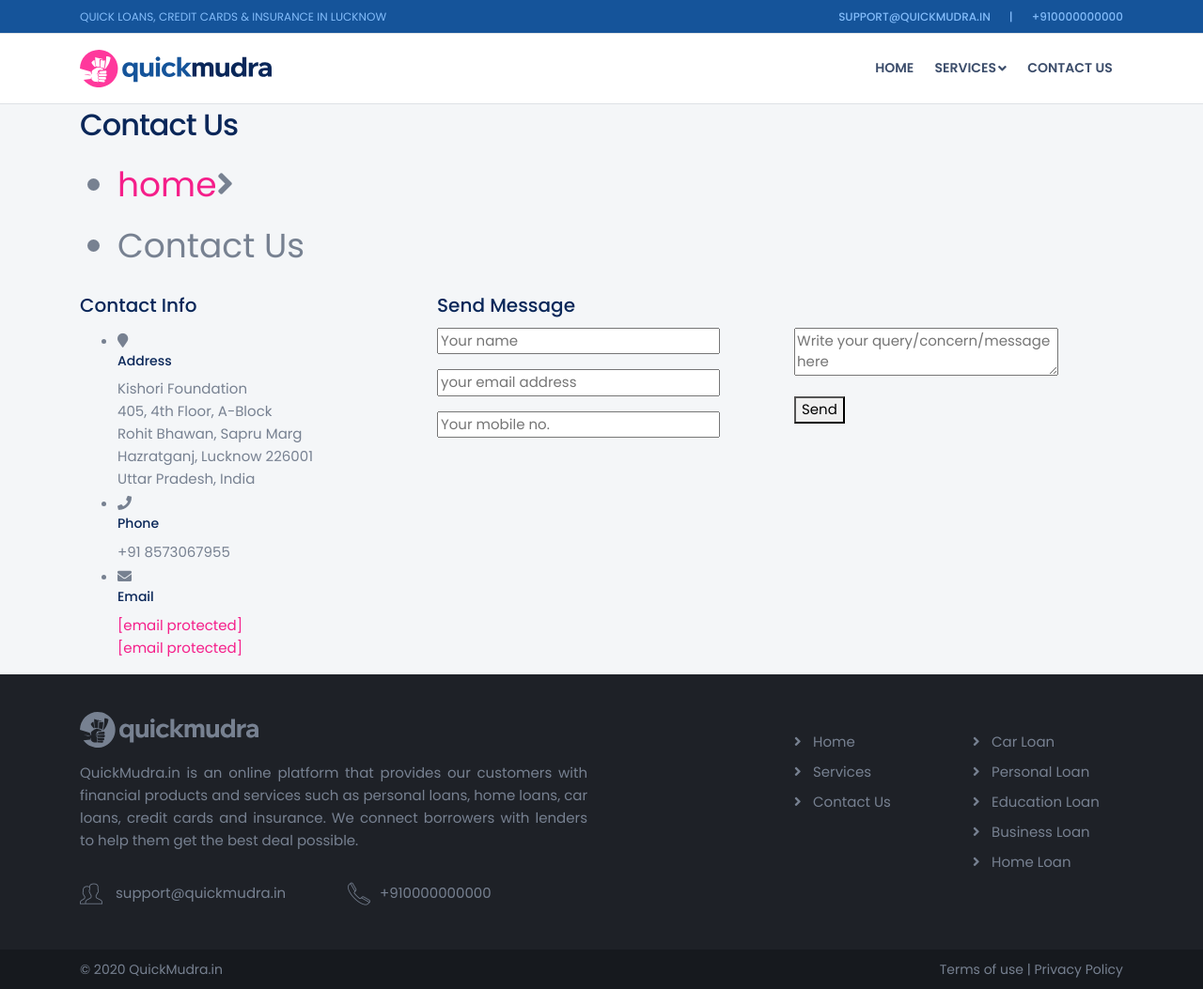
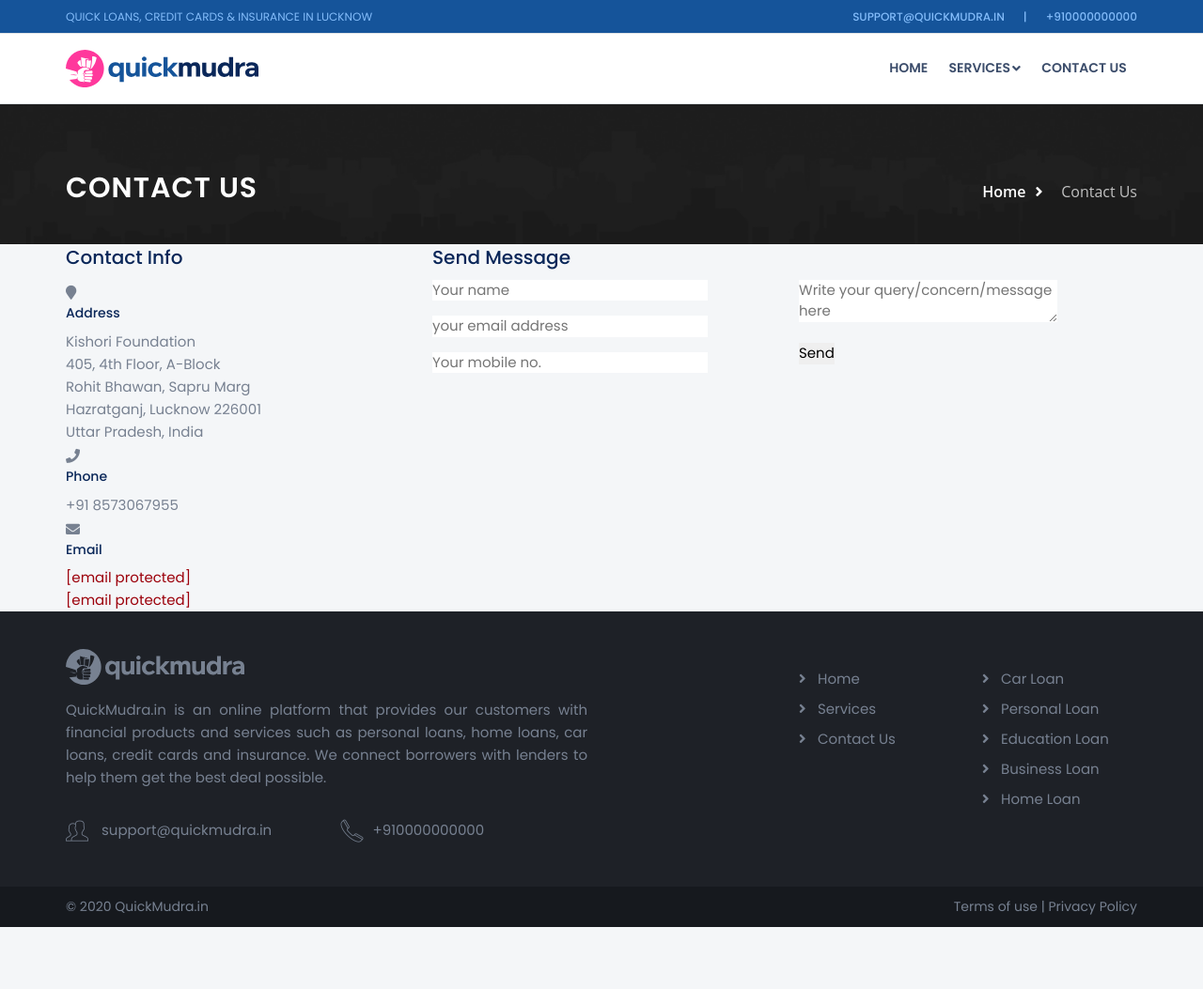
Before and after one commit to jaswinder-singh/creditme, a Jekyll site: the page built from pages/contact.html, in a window 1280 px wide and 1053 px high. Shown: the whole window at 94% size. Built offline with Jekyll 4.4.1, drawn with Linux system fonts in a browser that asks for light colours; nearby versions of some CDN libraries.

Commit message:
Update header.html

```diff
--- a/_includes/header.html
+++ b/_includes/header.html
@@ -16,6 +16,7 @@
     <link href="{{ site.url }}/assets/css/bootstrap.min.css" rel="stylesheet">
     <link href="{{ site.url }}/assets/css/style.css" rel="stylesheet">
     <link href="{{ site.url }}/assets/css/navbar.css" rel="stylesheet">
+    {% if page.url == '/contact-us'%}<link href="{{ site.url }}/assets/css/contact.css" rel="stylesheet">{% endif %}
     <link rel="stylesheet" href="https://cdnjs.cloudflare.com/ajax/libs/font-awesome/5.11.2/css/all.css">
     <link href="{{ site.url }}/assets/css/fontello.css" rel="stylesheet">
     <link href="https://fonts.googleapis.com/css?family=Poppins:300,400,500,600,700%7CMerriweather:300,300i,400,400i,700,700i" rel="stylesheet">
```
